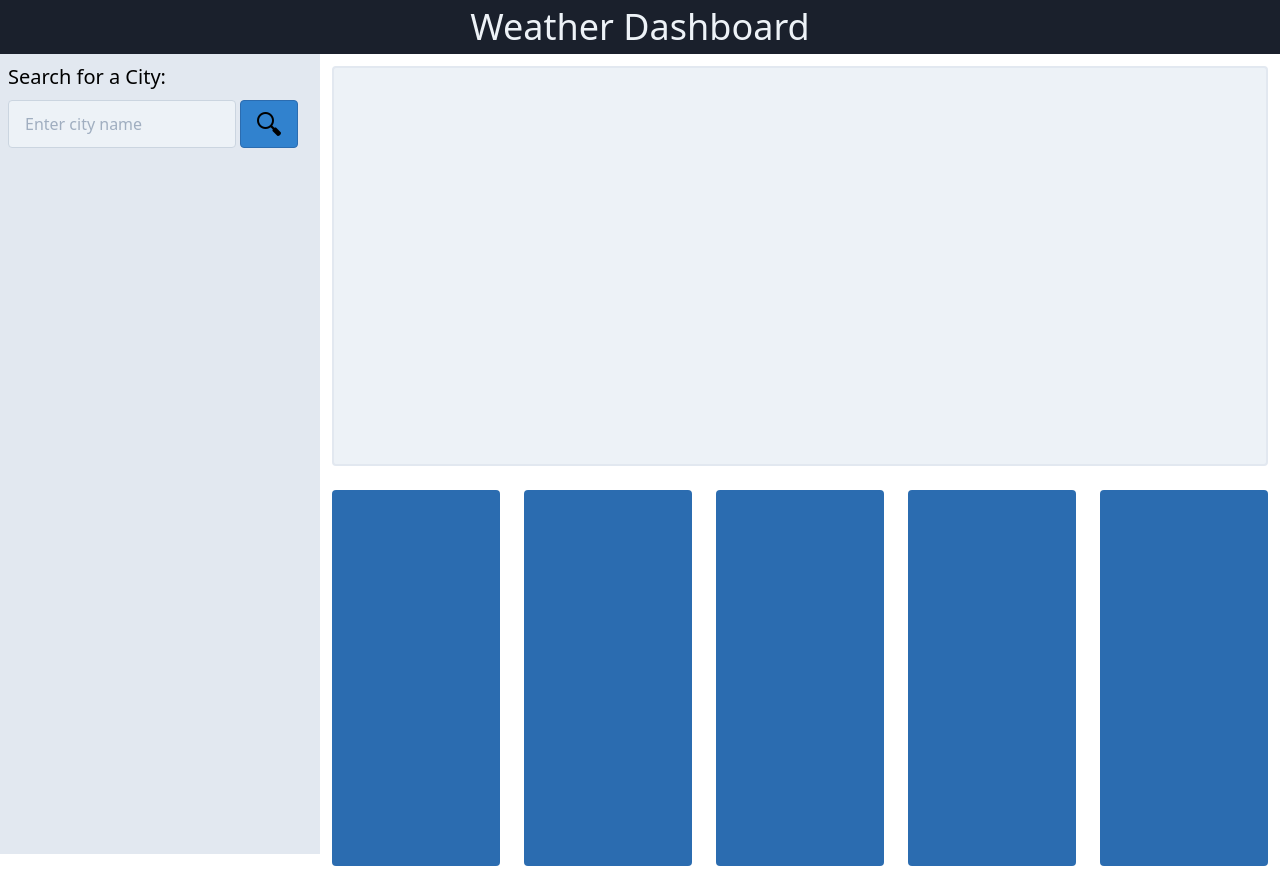
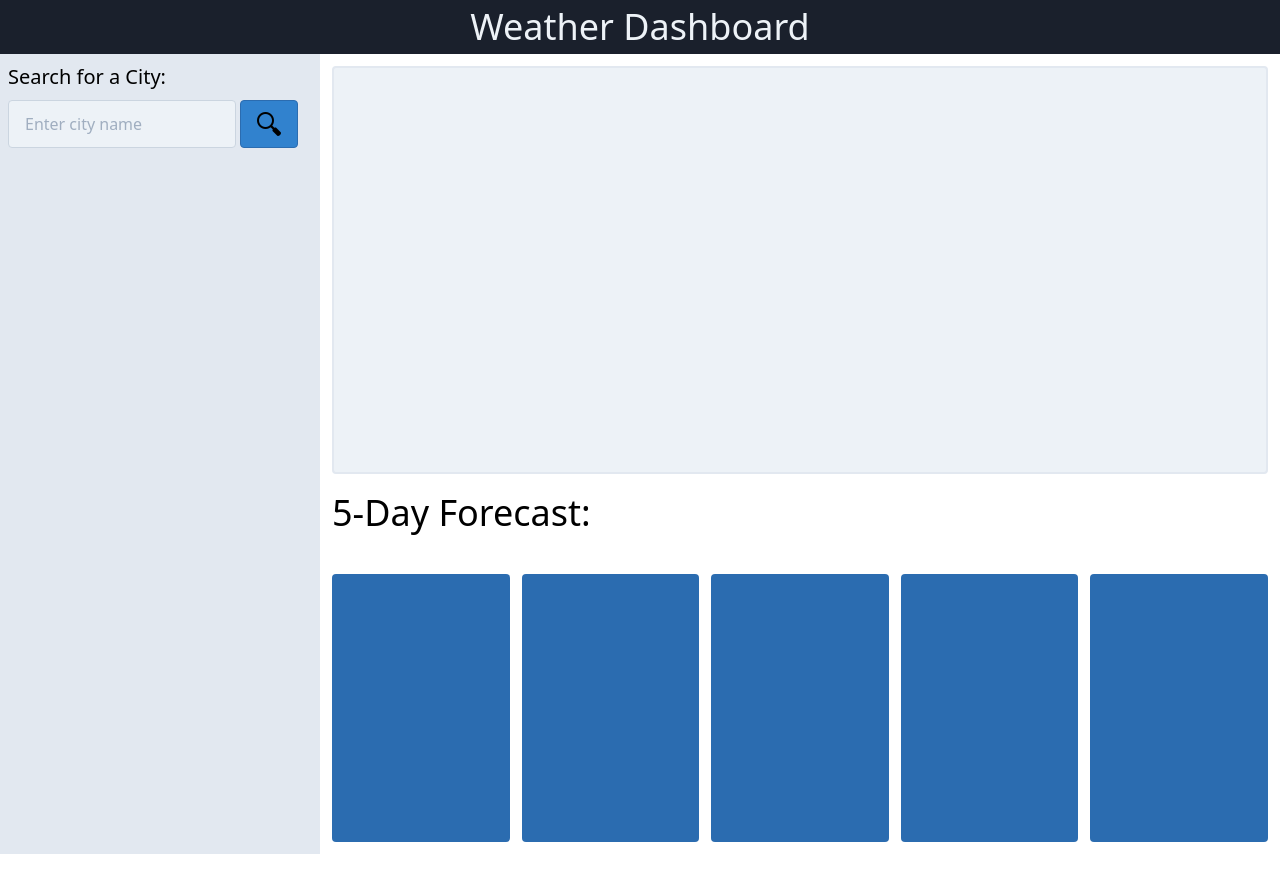
Before and after one commit to scotitakura/Weather-Dashboard, a plain HTML site: page index.html in a window 1280 px wide. After the commit the page ends 854 px from the top, so only its background shows below. Drawn offline with nearby package versions, Linux system fonts and the light colour scheme.

Commit message:
added percent heights to 3 elements to fit to page, added 5-dayforecast

```diff
--- a/assets/css/style.css
+++ b/assets/css/style.css
@@ -1,3 +1,9 @@
-.halfheight {
-    height: 50%;
+.height-text {
+    height: 11%;
 }
+.height-card {
+    height: 35%;
+}
+.height-main {
+    height: 54%;
+}
--- a/index.html
+++ b/index.html
@@ -9,7 +9,6 @@
         <link rel="stylesheet" href="https://cdnjs.cloudflare.com/ajax/libs/tailwindcss/1.4.6/components.min.css" integrity="sha256-LSQP3MbpDJypSUMHv6f7Zsdgd70/9jgNlSp+azQRdmg=" crossorigin="anonymous" />
         <link rel="stylesheet" href="https://cdnjs.cloudflare.com/ajax/libs/tailwindcss/1.4.6/tailwind.min.css" integrity="sha256-CAI/7ThhltsmP2L2zKBYa7FknB3ZwFbD0nqL8FCdxdc=" crossorigin="anonymous" />
         <link rel="stylesheet" href="https://cdnjs.cloudflare.com/ajax/libs/tailwindcss/1.4.6/utilities.min.css" integrity="sha256-lwbJ3aJRIqqYWOeFIxSivpAq96f4cZcXmyvzZ2NiYoQ=" crossorigin="anonymous" />
-        <!-- <link rel="stylesheet" href="assets/css/foundation.css"></link> -->
     </head>
 
     <body>
@@ -20,7 +19,7 @@
         </div>
 
         <div class="flex">
-            <div class="w-1/4 min-h-full bg-gray-300 h-screen">
+            <div class="w-1/4 bg-gray-300 h-screen">
                 <div class="flex m-2">
                     <h2 id="search-header" class="w-full text-xl">Search for a City:</h2>
                 </div>
@@ -42,9 +41,9 @@
             </div>
 
             <div class="flex-wrap w-3/4">
-                <div id="city-info" class="flex m-3 halfheight">
+                <div id="city-info" class="flex p-3 height-main">
                     <div class="w-full rounded border-2 p-3 bg-gray-200">
-                        <div class="flex p-3">
+                        <div class="flex mx-3">
                             <h2 class="main-date text-4xl"></h2>
                             <img class="main-icon icon-size"></img>
                         </div>
@@ -55,8 +54,10 @@
                     </div>
                 </div>
 
-                <div id="forecast" class="flex halfheight text-gray-200">
-                        <div class="rounded bg-blue-700 m-3  w-1/5">
+                <div class="text-4xl mx-3 height-text">5-Day Forecast:</div>
+
+                <div id="forecast" class="flex height-card text-gray-200">
+                        <div class="rounded bg-blue-700 ml-3 mb-3 w-1/5">
                             <section id="card-1" class="card card-section">
                                 <h3 class="date text-3xl m-3"></h3>
                                 <img class="icon m-3"></img>
@@ -64,7 +65,7 @@
                                 <div class="humidity m-3"></div>
                             </section>
                         </div>
-                        <div class="rounded bg-blue-700 m-3 w-1/5">
+                        <div class="rounded bg-blue-700 ml-3 mb-3 w-1/5">
                             <section id="card-2" class="card card-section">
                                 <h3 class="date text-3xl m-3"></h3>
                                 <img class="icon m-3"></img>
@@ -72,7 +73,7 @@
                                 <div class="humidity m-3"></div>
                             </section>
                         </div>
-                        <div class="rounded bg-blue-700 m-3 w-1/5">
+                        <div class="rounded bg-blue-700 ml-3 mb-3 w-1/5">
                             <section id="card-3" class="card card-section">
                                 <h3 class="date text-3xl m-3"></h3>
                                 <img class="icon m-3"></img>
@@ -80,7 +81,7 @@
                                 <div class="humidity m-3"></div>
                             </section>
                         </div>
-                        <div class="rounded bg-blue-700 m-3 w-1/5">
+                        <div class="rounded bg-blue-700 ml-3 mb-3 w-1/5">
                             <section id="card-4" class="card card-padding">
                                 <h3 class="date text-3xl m-3"></h3>
                                 <img class="icon m-3"></img>
@@ -88,7 +89,7 @@
                                 <div class="humidity m-3"></div>
                             </section>
                         </div>
-                        <div class="rounded bg-blue-700 m-3 w-1/5">
+                        <div class="rounded bg-blue-700 mx-3 mb-3 w-1/5">
                             <section id="card-5" class="card card-padding">
                                 <h3 class="date text-3xl m-3"></h3>
                                 <img class="icon m-3"></img>
```
Also changed, not shown: assets/js/script.js (+4 -5 lines).
